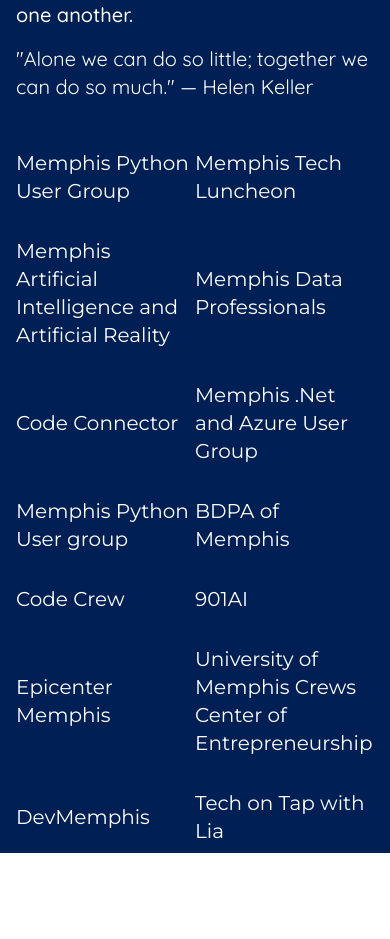
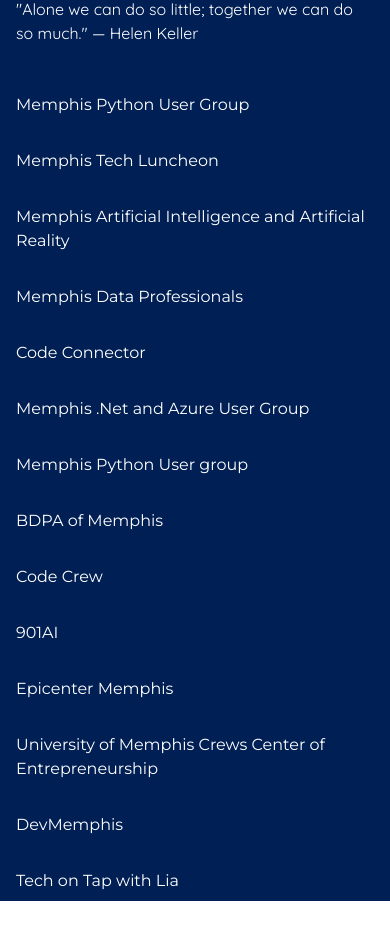
Before and after one commit to jcsmileyjr/memphis-tech-scene-events, a Next.js app: page / in a window 390 px wide. Shown: the part 3139-4078 px from the top of the page. Built offline with nearby package versions, Linux system fonts and the light colour scheme.

Commit message:
Style: Ensure mobile responsiveness for landing page partners

```diff
--- a/src/components/lp_partners/lp_partners.tsx
+++ b/src/components/lp_partners/lp_partners.tsx
@@ -19,13 +19,13 @@ const LpPartners = async () => {
     }
 
     return (
-        <section aria-label="Partners Section" className="flex flex-col pt-8 text-xl gap-y-4">
+        <section aria-label="Partners Section" className="flex flex-col pt-8 text-base sm:text-xl gap-y-4">
             <h2 className="text-2xl xl:text-5xl font-bold font-montserrat pb-4">Our Partners</h2>
             <p className="font-medium">The Memphis tech community shines so brightly because of the incredible, unwavering dedication of individuals and organizations, such as these, who tirelessly teach, empower, and uplift one another.</p>
             <p className="font-normal">"Alone we can do so little; together we can do so much."    — Helen Keller</p>
-            <div className="flex flex-row flex-wrap justify-between items-center gap-y-8 mt-8">
+            <div className="flex flex-col sm:flex-row flex-wrap justify-between items-center gap-y-8 mt-8">
                 {partners.map((partner) => (
-                    <p key={partner.id} className="font-montserrat w-1/2">{partner.name}</p>
+                    <p key={partner.id} className="font-montserrat w-full sm:w-1/2">{partner.name}</p>
                 ))}
             </div>
         </section>
```
